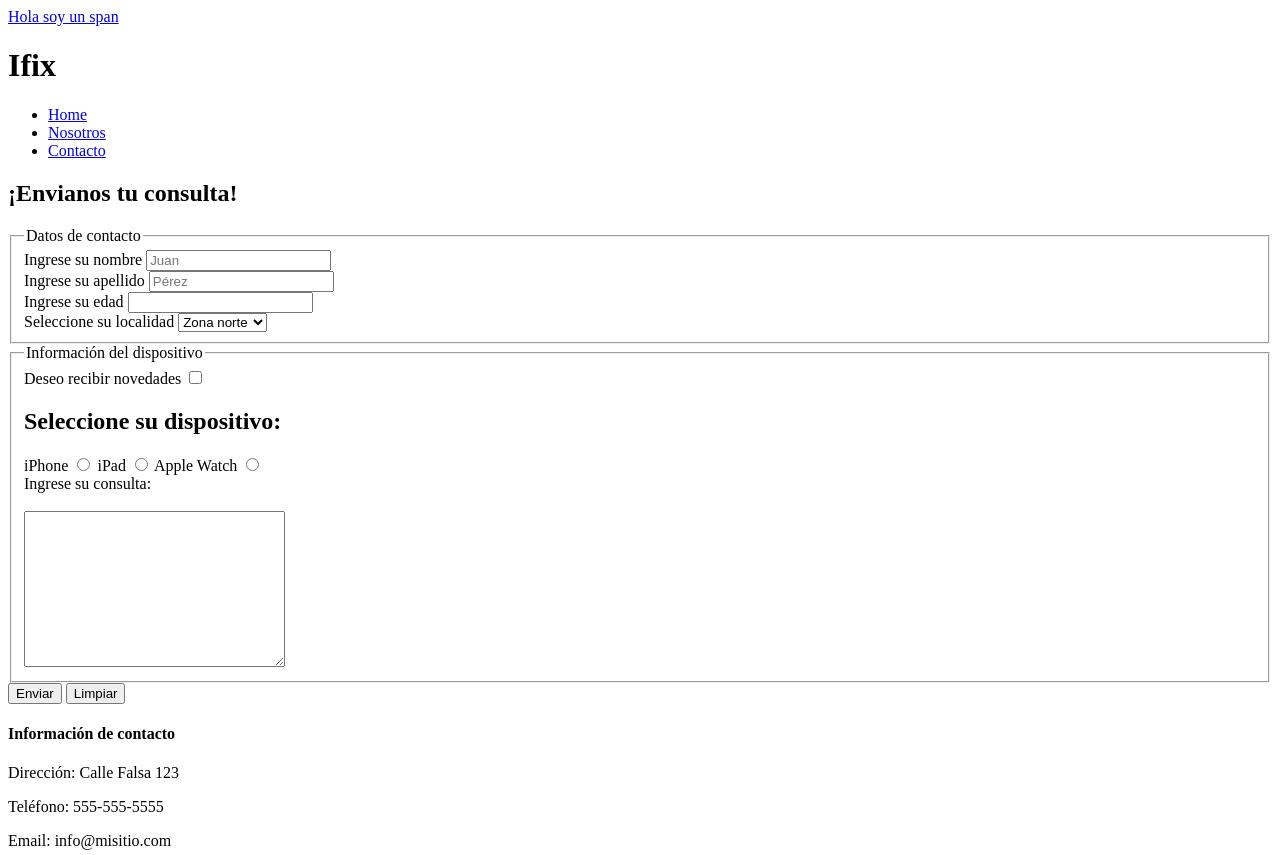
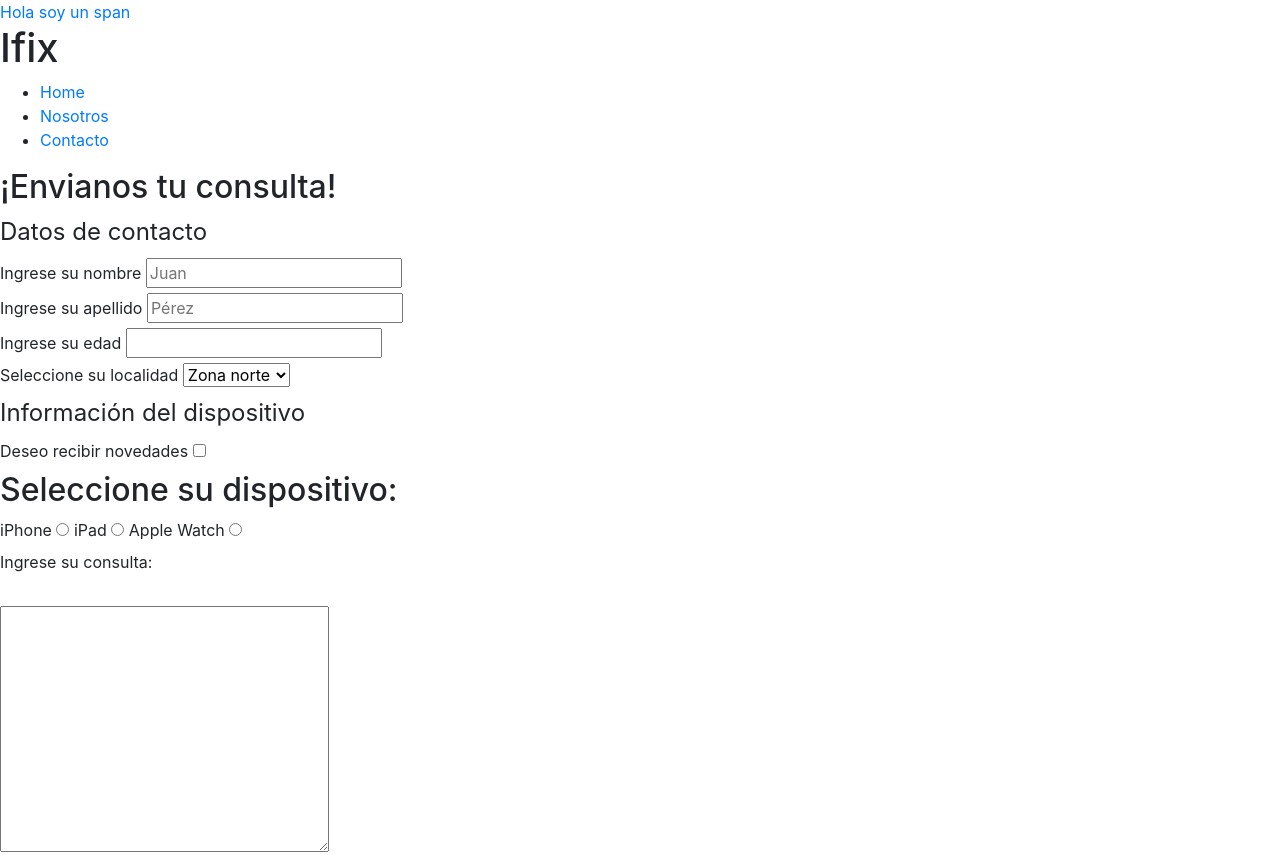
Before and after one commit to Joaquinviretti/proyecto-coder-58465, a plain HTML site: page pages/contacto.html in a window 1280 px wide. Shown: the top 855 px of the page. Drawn offline with nearby package versions, Linux system fonts and the light colour scheme.

Commit message:
Prueba bootstrap

```diff
--- a/pages/contacto.html
+++ b/pages/contacto.html
@@ -4,6 +4,7 @@
 <head>
     <meta charset="UTF-8">
     <meta name="viewport" content="width=device-width, initial-scale=1.0">
+    <link rel="stylesheet" href="bootstrap.css">
     <title>iFix | Contacto</title>
 </head>
 
```
